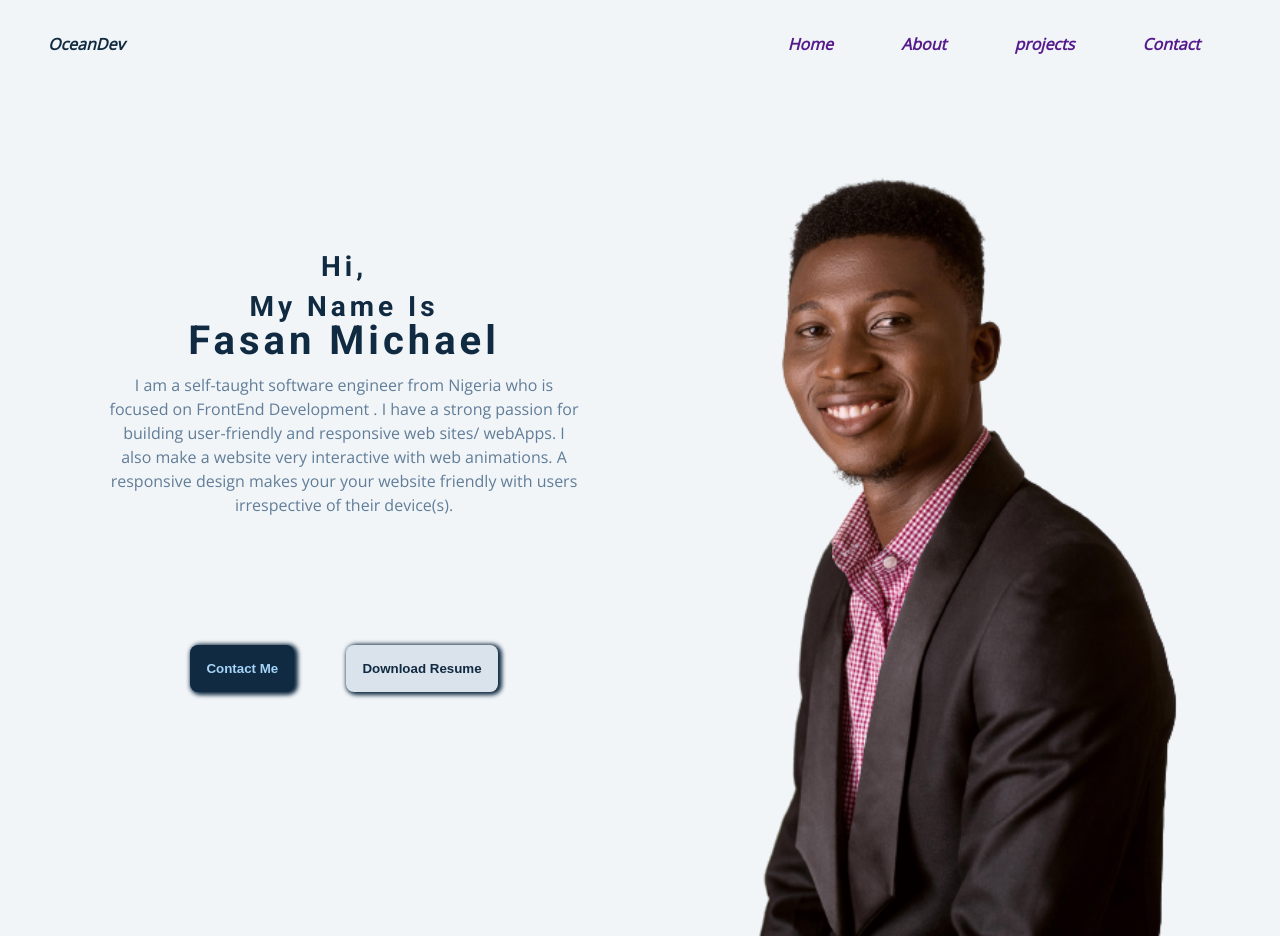
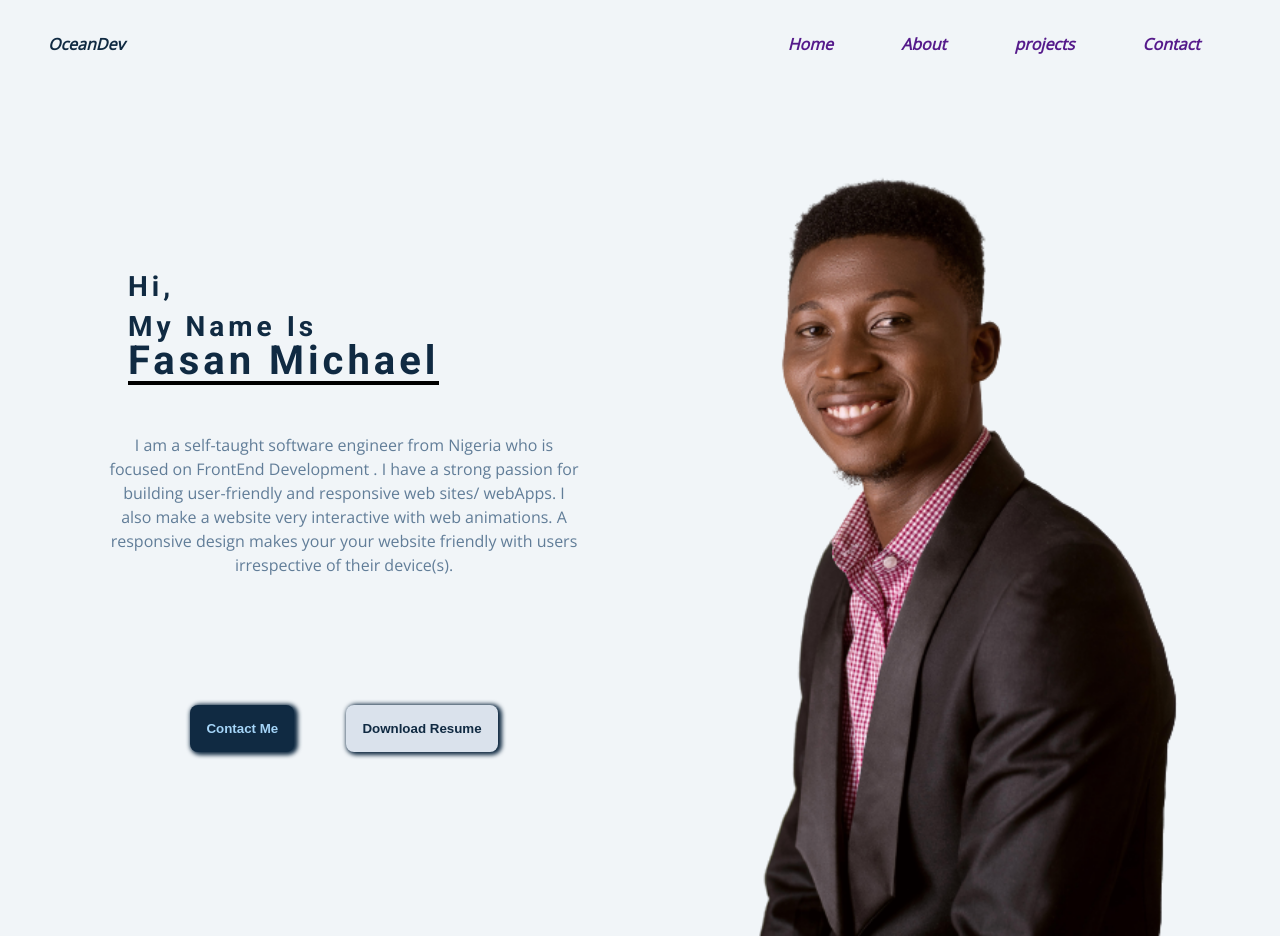
Before and after one commit to Yomi-Silver/Portfolio_website, a plain HTML site: page index.html in a window 1280 px wide. Shown: the top 936 px of the page. Drawn offline with nearby package versions, Linux system fonts and the light colour scheme.

Commit message:
new commit

```diff
--- a/index.html
+++ b/index.html
@@ -33,7 +33,7 @@
                          <div class="intro">
                               <h3>Hi, </h3>
                               <h3>My name is <span>
-                                        <h2> Fasan Michael</h2>
+                                        <h2 class="underline"> Fasan Michael</h2>
                                    </span></h3>
                          </div>
                          <p> I am a self-taught software engineer from Nigeria who is focused on <span>FrontEnd Development</span> . I have a
--- a/style.css
+++ b/style.css
@@ -95,11 +95,25 @@ margin-bottom: 5rem;
 Main Body
 ===============
 */
+.intro {
+     align-items: flex-start;
+     text-align: left;
+     margin-left: 5rem;
+     margin-top: 5rem;
+     margin-bottom: 3rem;
+}
+
+.underline {
+     margin-bottom: 2px;
+     border-bottom: 0.3rem solid black;
+     width: fit-content;
+}
 .main-body{
      display: flex;
      align-items: center;
      justify-content: space-between;
      margin:0 3rem;
+     height: 100vh;
 }
 
 .main-information{
```
